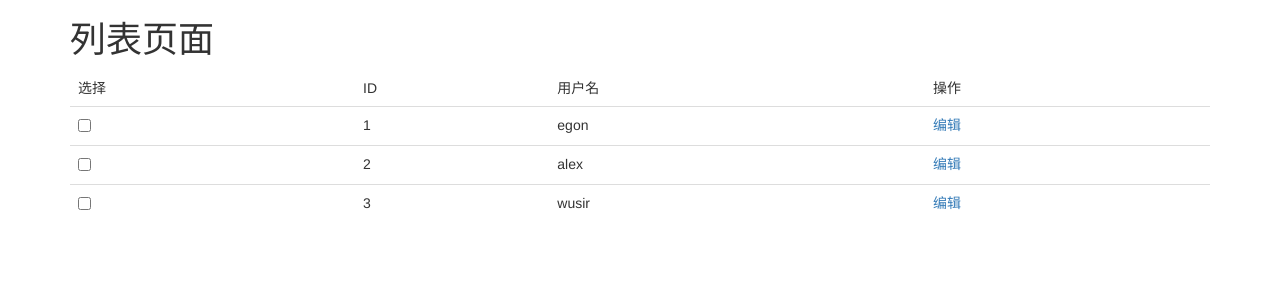
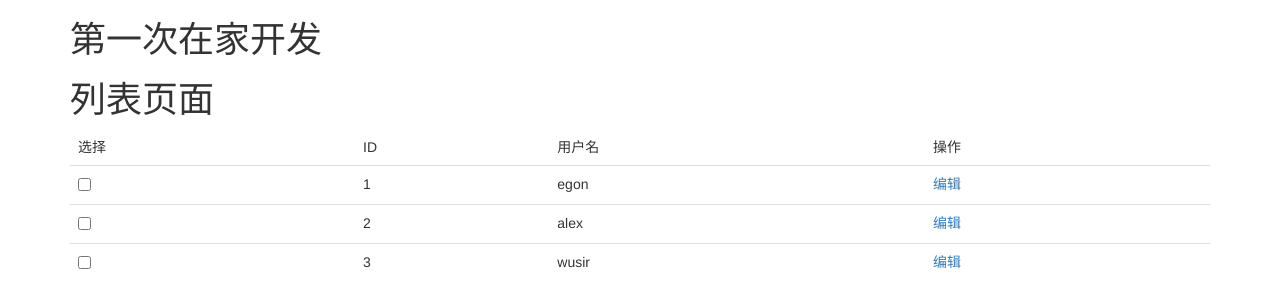
Before and after one commit to zhbittt/stark, a Django app: page /stark/app01/userinfo/ in a window 1280 px wide. Shown: the top 308 px of the page. Run offline with Django 3.2, Linux system fonts and the light colour scheme; data comes from the database, SQL or seed files in the repository; some libraries are stand-ins or nearby versions.

Commit message:
在家第一次开发完成

```diff
--- a/stark/templates/stark/changelist.html
+++ b/stark/templates/stark/changelist.html
@@ -12,6 +12,7 @@
 <body>
 <div class="container">
 
+    <h1>第一次在家开发</h1>
     <h1>列表页面</h1>
     <table class="table table_bordered">
 
```
